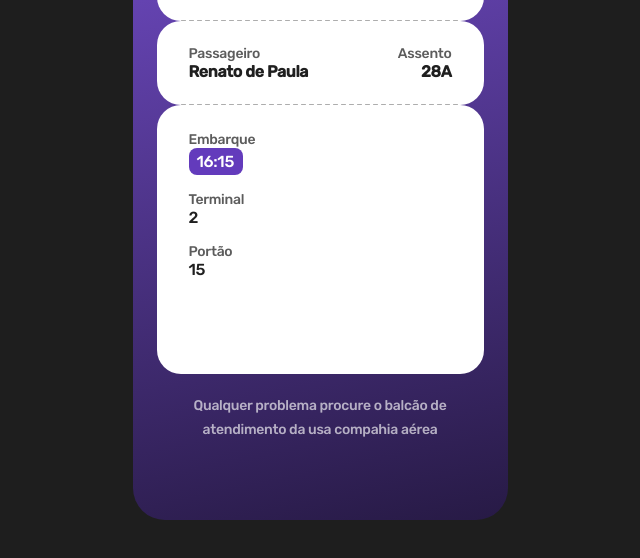
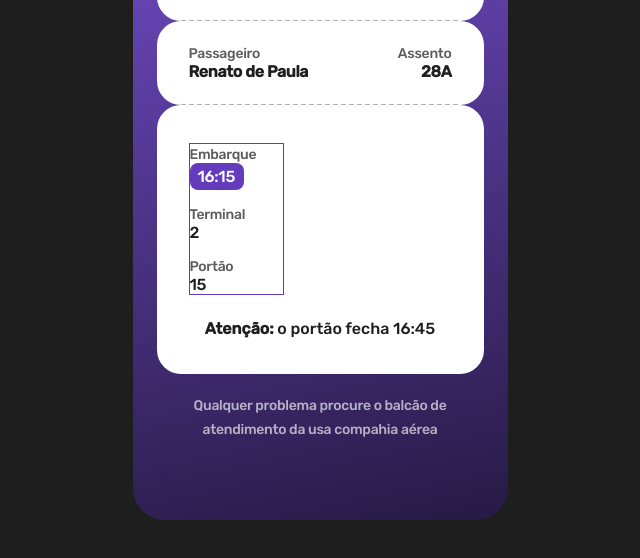
Before and after one commit to RenatodeePaula/bora-codar-cartao-embarque, a plain HTML site: page index.html in a window 1280 px wide. Shown: the part 370-928 px from the top of the page, without its empty margins (320-960 px from the left). Drawn offline with Linux system fonts and the light colour scheme.

Commit message:
melhorias na ticket-03

```diff
--- a/index.html
+++ b/index.html
@@ -85,9 +85,10 @@
             <img src="./assets/sublin.svg" alt=""id="sublinhado">
 
             <section id="ticket03">
-                <div id="">
+                <div>
                     <section>
                         <ul id="boarding-info">
+
                             <li>
                                <p class="top-index">Embarque</p>
                                 <div>
@@ -107,6 +108,9 @@
 
                         </ul>
                     </section>
+                    <div class="atencao">
+                       <p> <strong>Atenção: </strong> o portão fecha 16:45</p>
+                    </div>
                 </div>
             </section>
 
--- a/style.css
+++ b/style.css
@@ -179,7 +179,7 @@ span {
 /* ==========Tichet 03 QR Code========== */
 
 #ticket03  {
-
+    display: flex;
     background: white;
     padding: 24px 32px;
     width: 327px;
@@ -189,7 +189,12 @@ span {
 
 
 #boarding-info {
+    border:#633BBC solid 1px;
+    margin-top: 13.5px;
+    margin-bottom: 13.5px;
     list-style: none;
+    width: 95px;
+
 }
 
 #boarding-info li:nth-child(1) {
@@ -231,8 +236,17 @@ span {
 
 
 
+/* ==========Atenção========== */
 
+.atencao  {
+    font-size: 16px;
+    line-height: 20px;
+    width: 263px;
+    height: 20px;
 
+    margin-top: 24px;
+    text-align: center;
+}
 
 
 
```
